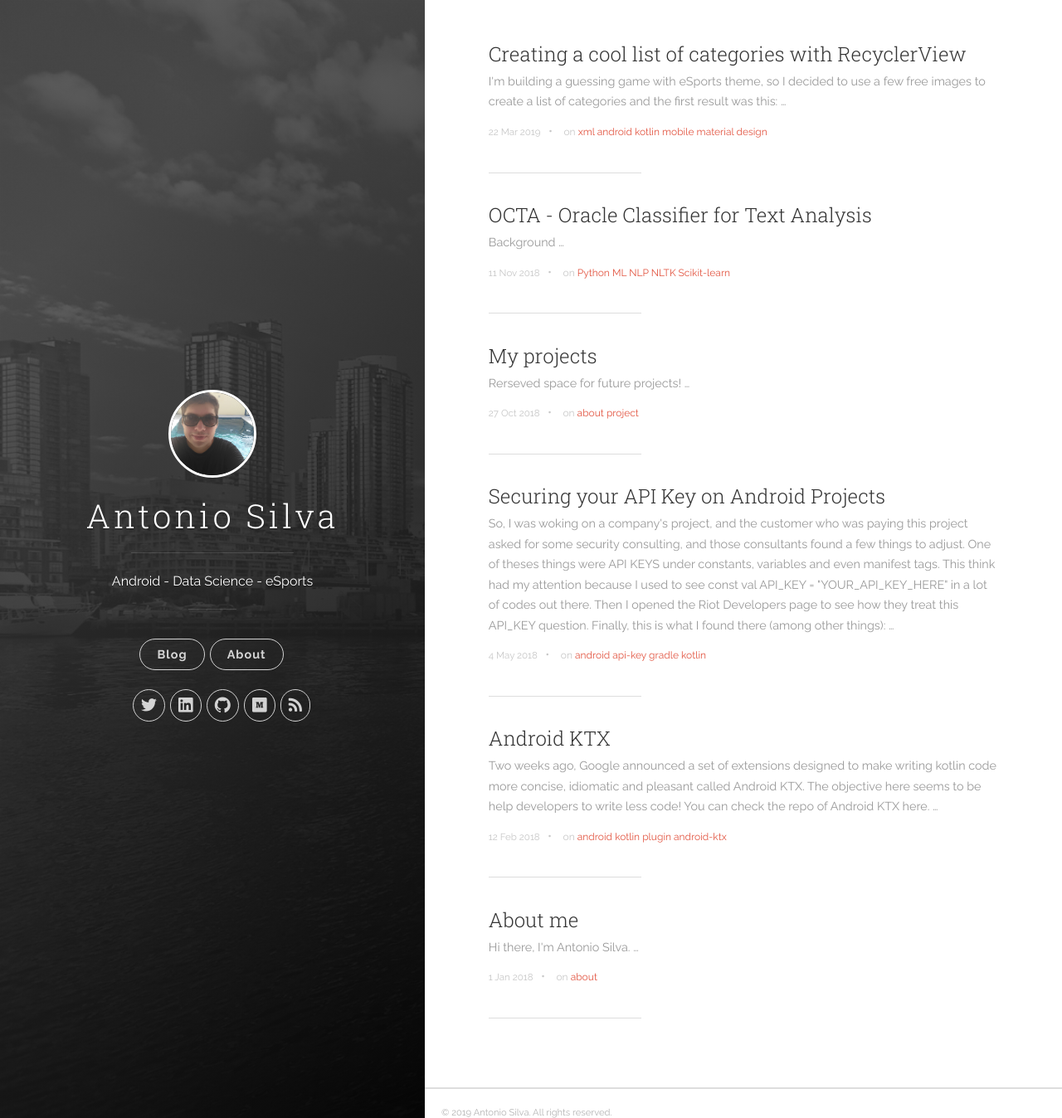
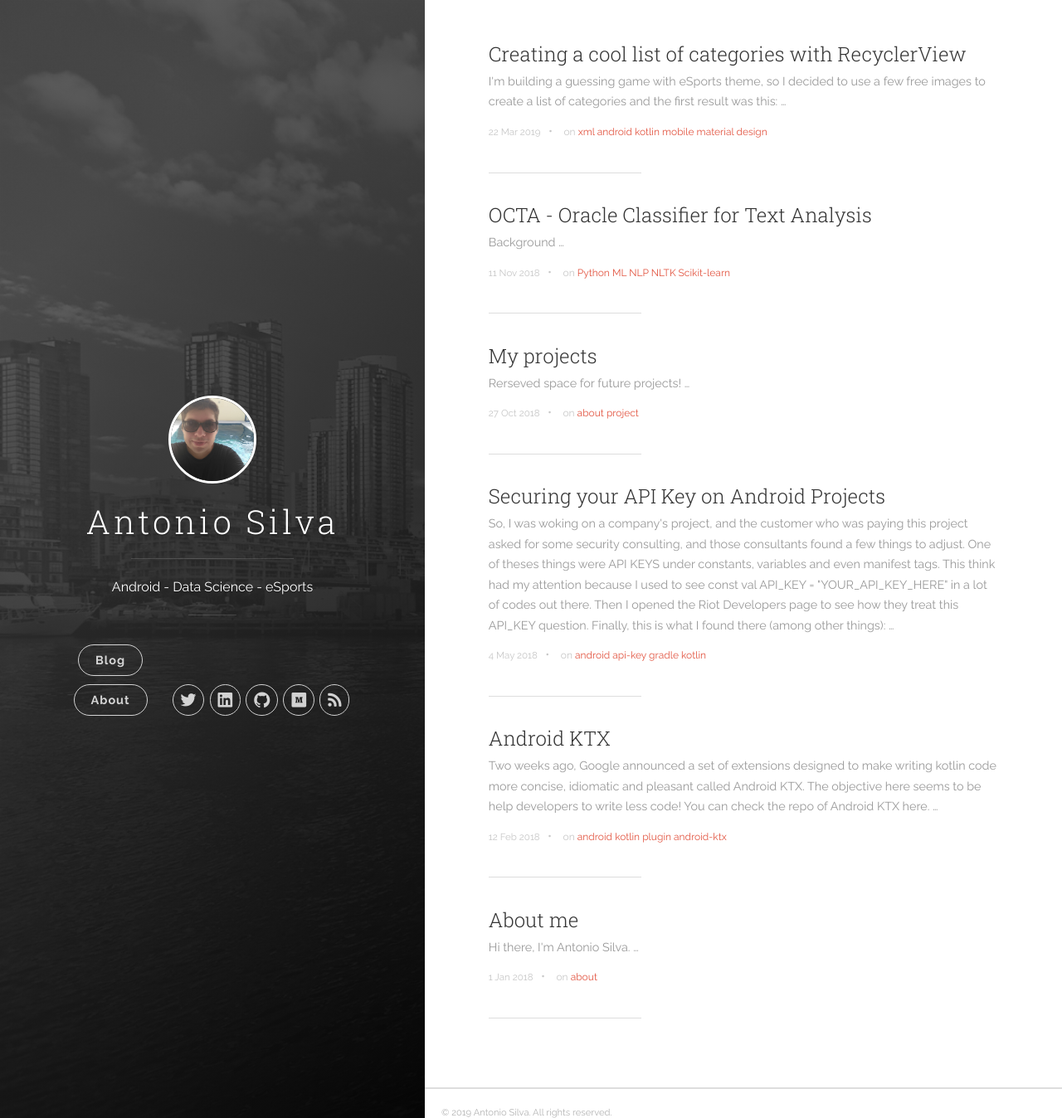
Before and after one commit to antoniosj/antoniosj.github.io, a Jekyll site: the page built from index.html, in a window 1280 px wide and 1348 px high. Shown: the whole window at 83% size. Built offline with Jekyll 4.4.1, drawn with Linux system fonts in a browser that asks for light colours; the list of posts is cut into pages by our own code.

Commit message:
Update header.html

```diff
--- a/_includes/header.html
+++ b/_includes/header.html
@@ -20,7 +20,7 @@
 
           <nav class="cover-navigation cover-navigation--primary">
             <ul class="navigation">
-              <li class="navigation__item"><a href="{{ site.baseurl }}/#blog" title="link to {{ site.title }} blog" class="blog-button">Blog</a></li>
+              <li class="navigation__item"><a href="{{ site.baseurl }}/#blog" title="link to {{ site.title }} blog" class="blog-button">Blog</a></li></br>
                <li class="navigation__item"><a href="{{ site.baseurl }}/2018/about-me/" title="link to {{ site.title }} about me" class="blog-button">About</a></li>
             </ul>
           </nav>
```
